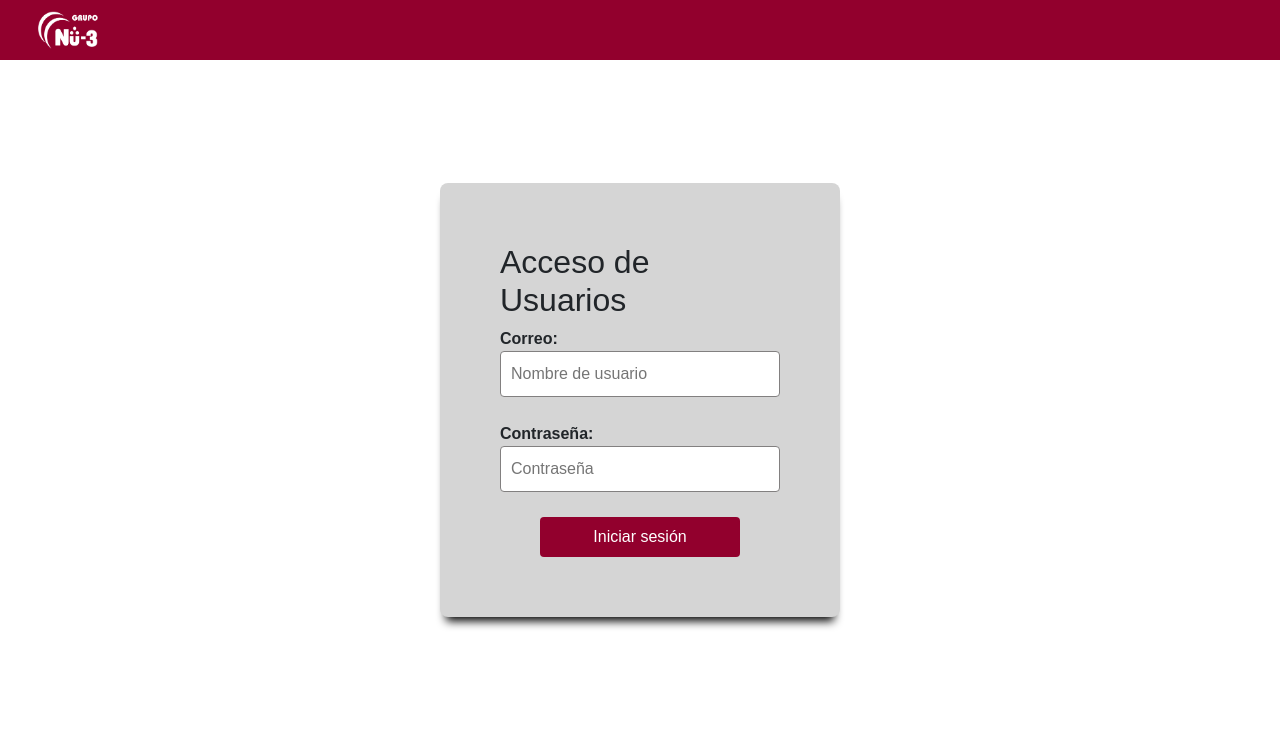
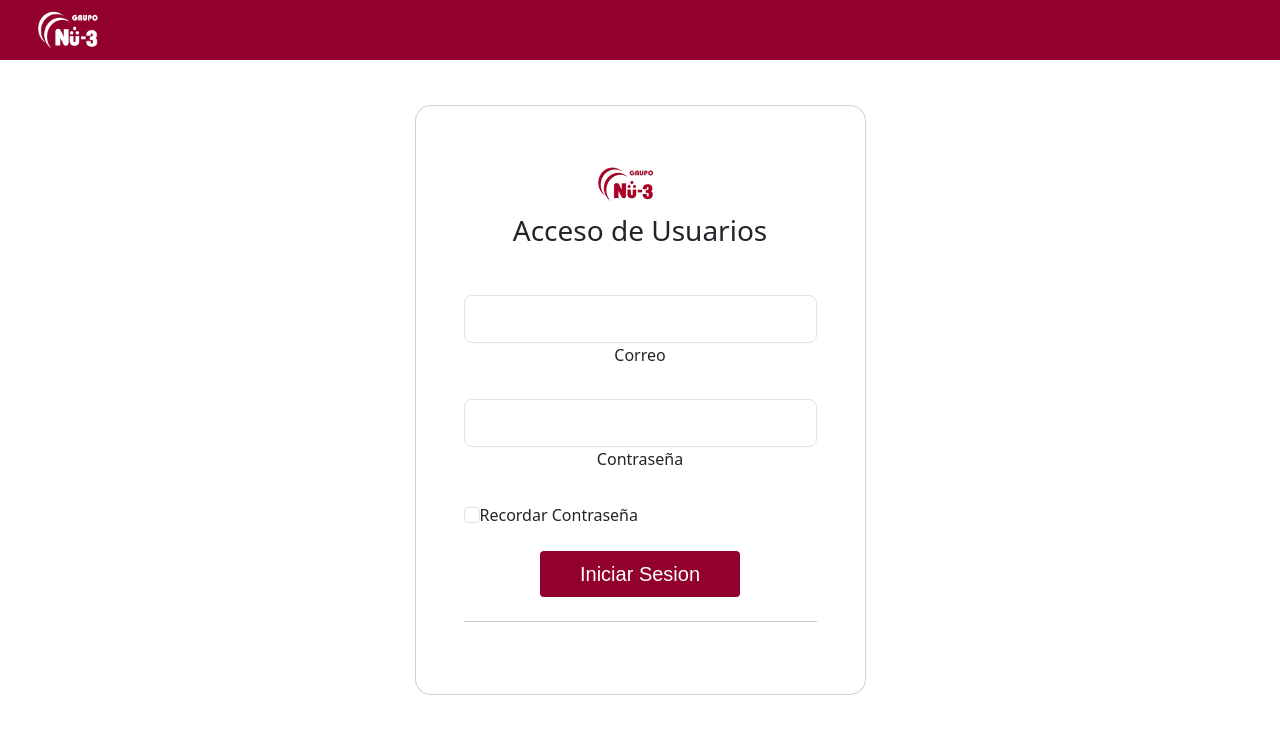
Before and after one commit to FabianSanchez3/ProyectoResidencias, an Angular app: page /login in a window 1280 px wide. Shown: the top 734 px of the page. Built offline with nearby package versions, Linux system fonts and the light colour scheme.

Commit message:
nuevo login

```diff
--- a/src/app/login/login.component.css
+++ b/src/app/login/login.component.css
@@ -19,40 +19,14 @@
 }
 
 
-/* Estilos para hacer el formulario responsivo */
-.login-container {
-  display: flex;
-  justify-content: center;
-  font-family: Arial;
-  align-items: center;
-  height: 100vh;
+
+.logo2 {
+  width: 6%; /* Ajusta el ancho de tu imagen */
+  height: auto;/* Mantén la proporción original */
+  margin-left: 37%;
 
 }
 
-.login-form {
-  background-color: #d5d5d5;
-  border-radius: 8px;
-  padding: 60px;
-  box-shadow: 0px 10px 10px -6px black;
-  width: 100%;
-  max-width: 400px;
-}
-
-.form-group {
-  margin-bottom: 25px;
-}
-
-label {
-  font-weight: bold;
-}
-
-input[type="text"],
-input[type="password"] {
-  width: 100%;
-  padding: 10px;
-  border: 1px solid #828080;
-  border-radius: 4px;
-}
 
 button {
   background-color: #92002d;
@@ -67,8 +41,5 @@
   width: 200px;
   margin: 0 auto;
 
+
 }
-
-button:hover {
-  background-color: #0056b3;
-}
--- a/src/app/login/login.component.html
+++ b/src/app/login/login.component.html
@@ -3,18 +3,43 @@
   <img src="./assets/Nu3-logo@2x_1.png" alt="Logo" class="logo">
 </div>
 
+<section class="vh-100" style="background-color: #ffffff;">
+  <div class="container py-5 h-100">
+    <div class="row d-flex justify-content-center align-items-center h-100">
+      <div class="col-12 col-md-8 col-lg-6 col-xl-5">
+        <div class="card shadow-2-strong" style="border-radius: 1rem;">
+          <div class="card-body p-5 text-center">
 
-    <div class="login-container">
-      <form class="login-form">
-        <h2 >Acceso de Usuarios</h2>
-        <div class="form-group">
-          <label for="username">Correo:</label>
-          <input type="text" id="username" name="username" placeholder="Nombre de usuario" required>
+            <div class="logo2">
+              <img src="./assets\Logo-Grupo-Nu3.png" alt="Logo" class="logo">
+            </div>
+
+
+            <h3 class="mb-5">Acceso de Usuarios</h3>
+
+            <div class="form-outline mb-4">
+              <input type="email" id="typeEmailX-2" class="form-control form-control-lg" />
+              <label class="form-label" for="typeEmailX-2">Correo</label>
+            </div>
+
+            <div class="form-outline mb-4">
+              <input type="password" id="typePasswordX-2" class="form-control form-control-lg" />
+              <label class="form-label" for="typePasswordX-2">Contraseña</label>
+            </div>
+
+            <!-- Checkbox -->
+            <div class="form-check d-flex justify-content-start mb-4">
+              <input class="form-check-input" type="checkbox" value="" id="form1Example3" />
+              <label class="form-check-label" for="form1Example3"> Recordar Contraseña </label>
+            </div>
+
+            <button class="btn btn-primary btn-lg btn-block" type="submit" routerLink="/menu">Iniciar Sesion</button>
+
+            <hr class="my-4">
+
+          </div>
         </div>
-        <div class="form-group">
-          <label for="password">Contraseña:</label>
-          <input type="password" id="password" name="password" placeholder="Contraseña" required>
-        </div>
-        <button type="submit" routerLink="/menu">Iniciar sesión</button>
-      </form>
+      </div>
     </div>
+  </div>
+</section>
--- a/src/app/pruebas/pruebas.component.html
+++ b/src/app/pruebas/pruebas.component.html
@@ -7,9 +7,8 @@
 <!-- jsPDF library -->
 <script src="js/jsPDF/dist/jspdf.min.js"></script>
 
-<!-- toolbar -->
 <div class="toolbar" role="banner">
-    <img src="./assets/Nu3-logo@2x_1.png" alt="Logo" class="logo">
+  <img src="./assets/Nu3-logo@2x_1.png" alt="Logo" class="logo">
 </div>
 
 <!-- Contenedor principal -->
```
Also changed, not shown: src/assets/Logo-Grupo-Nu3.png (added).
